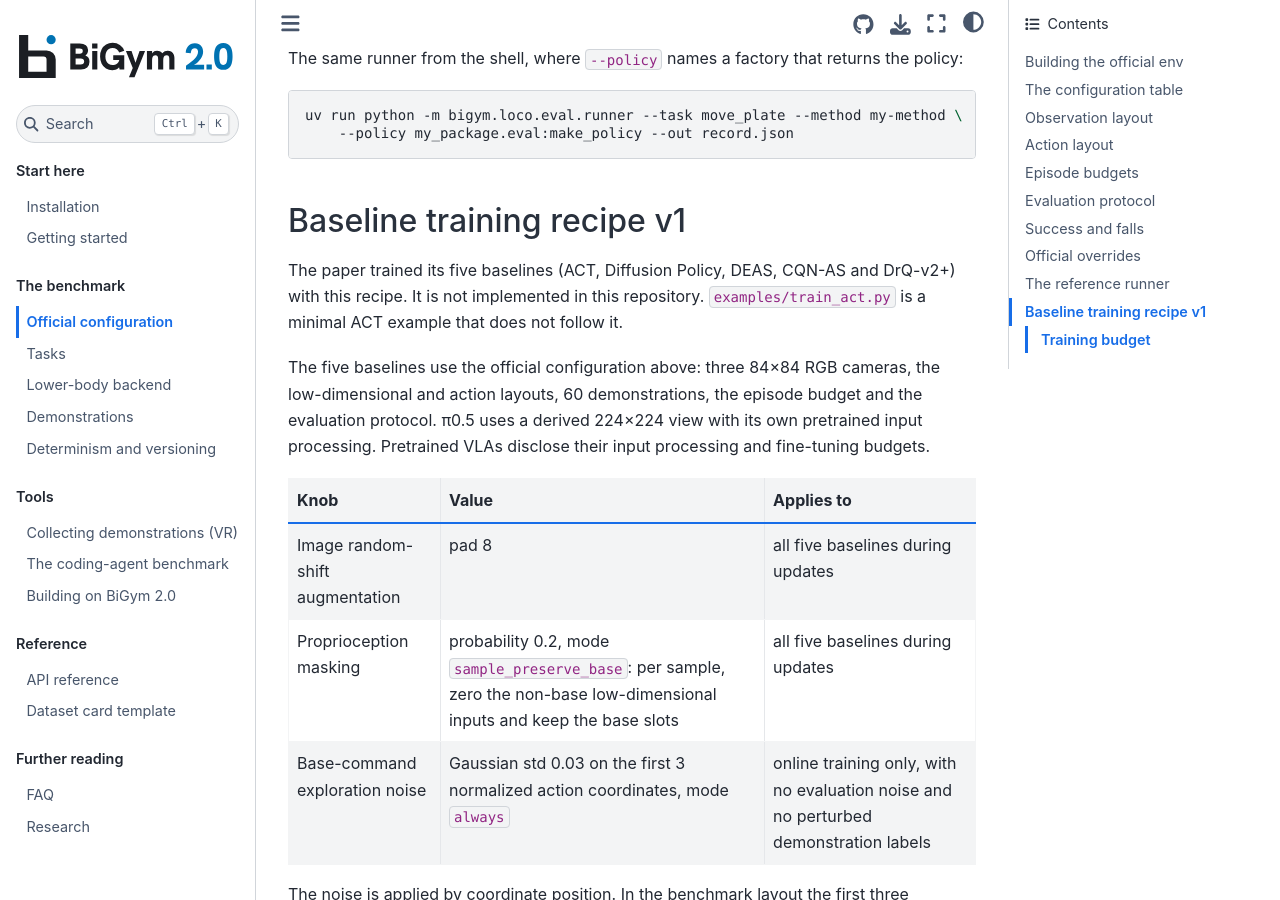
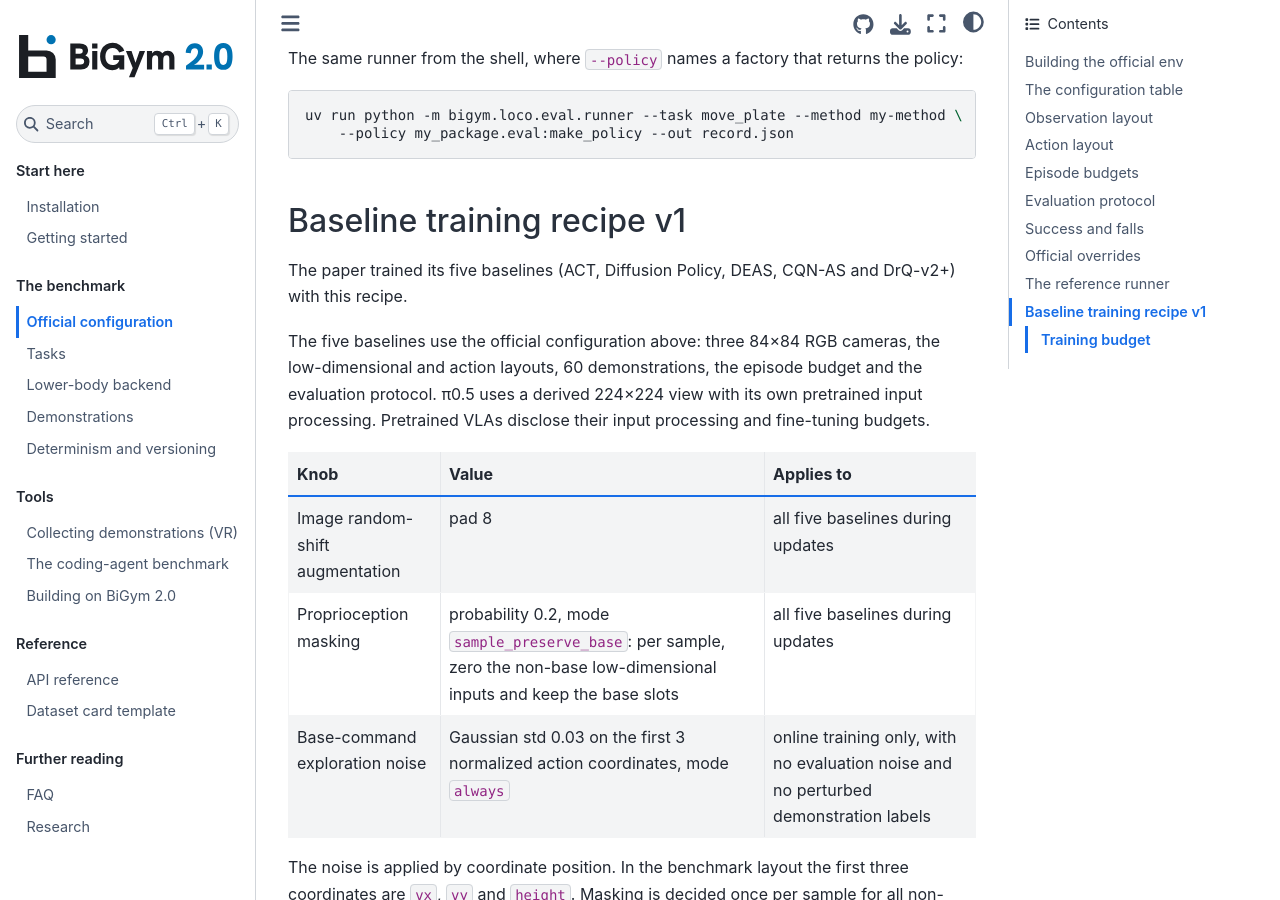
Before and after one commit to swirl-uk/BiGym2, a Sphinx documentation site: the page built from docs/official_configuration.md, in a window 1280 px wide and 900 px high, scrolled down 5670 px. Built offline with Sphinx 7.4.7 and the Sphinx Book theme 1.1.4, drawn with Linux system fonts in a browser that asks for light colours.

Commit message:
docs: clarify the ACT example scope

```diff
--- a/docs/official_configuration.md
+++ b/docs/official_configuration.md
@@ -181,8 +181,7 @@ uv run python -m bigym.loco.eval.runner --task move_plate --method my-method \
 ## Baseline training recipe v1
 
 The paper trained its five baselines (ACT, Diffusion Policy, DEAS, CQN-AS and
-DrQ-v2+) with this recipe. It is not implemented in this repository.
-`examples/train_act.py` is a minimal ACT example that does not follow it.
+DrQ-v2+) with this recipe.
 
 The five baselines use the official configuration above: three 84×84 RGB
 cameras, the low-dimensional and action layouts, 60 demonstrations, the
```
Also changed, not shown: docs/demonstrations.md (+2 -1 lines), 1 other file.
